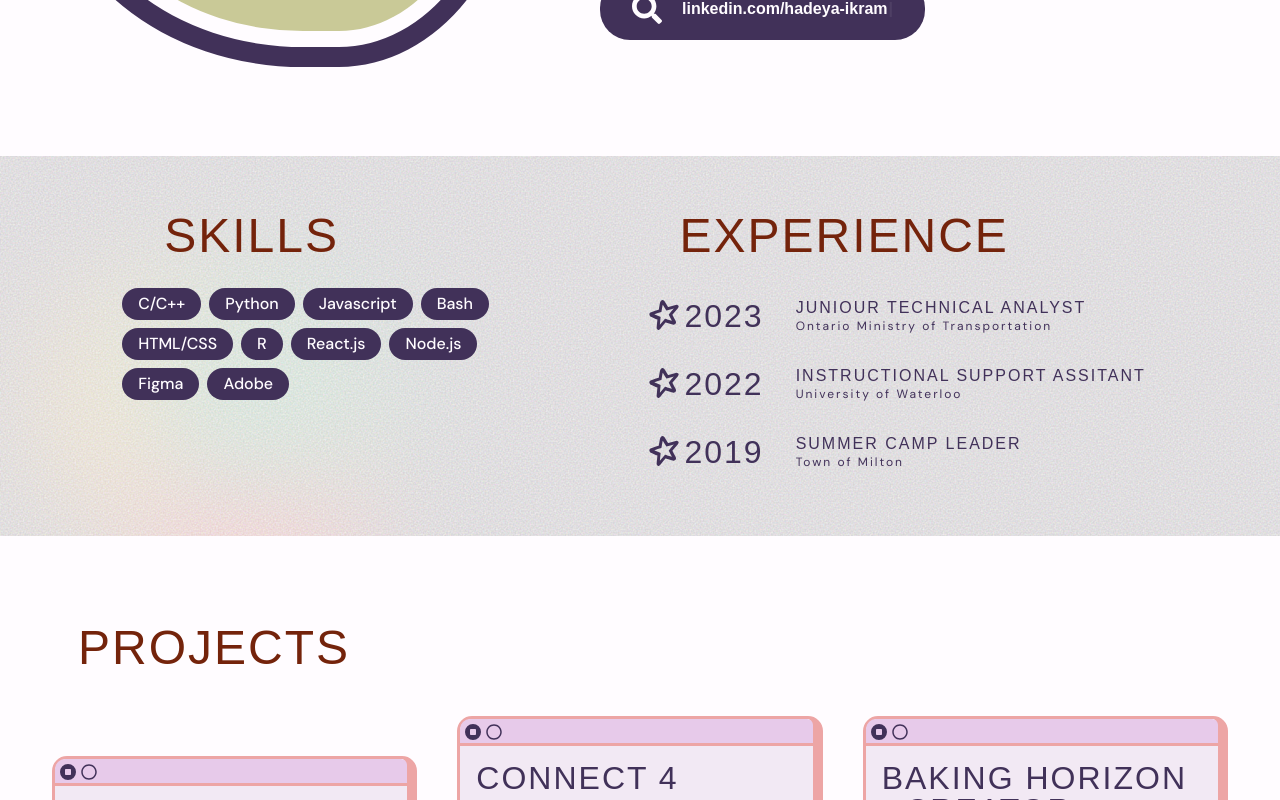
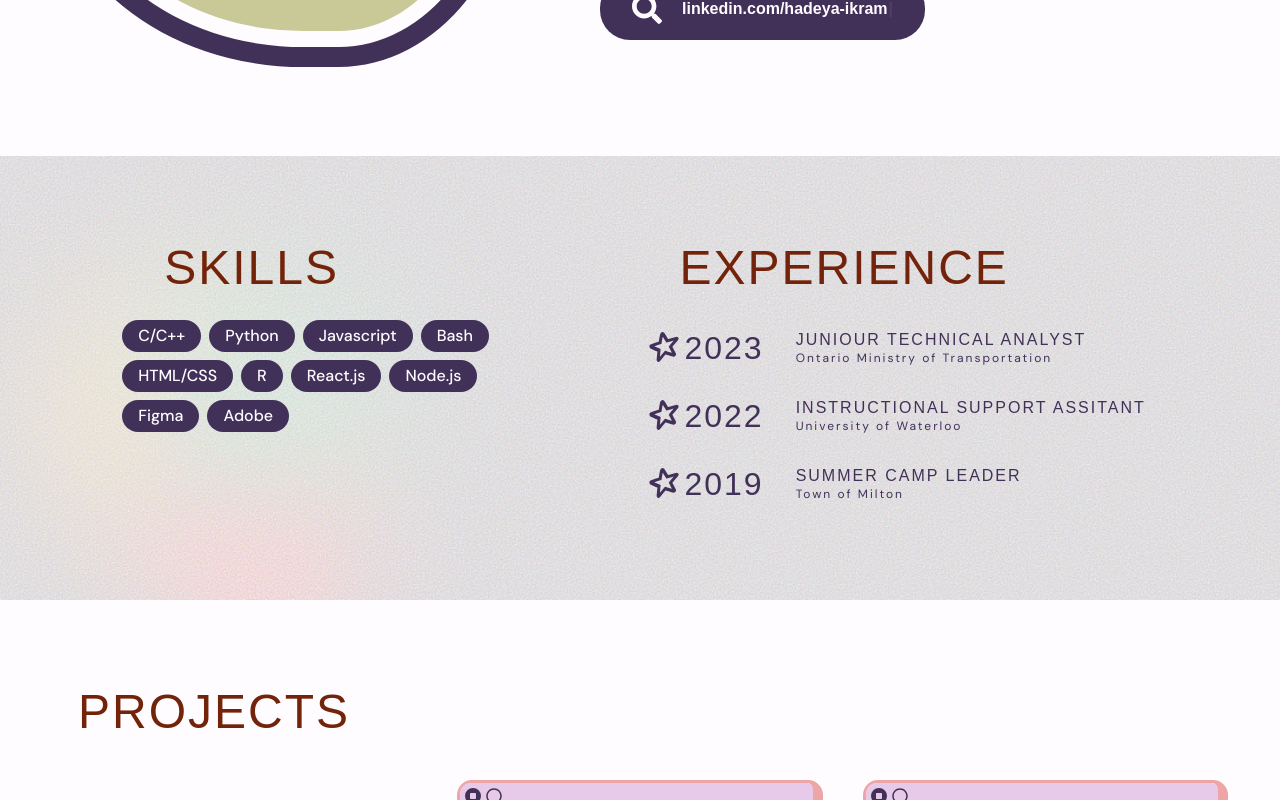
Before and after one commit to hadeya3ik/portfolio, a React (Vite) app: page / in a window 1280 px wide. Shown: the part 603-1403 px from the top of the page. Built offline with nearby package versions, Linux system fonts and the light colour scheme; a web font is replaced by a local one.

Commit message:
fixing padding

```diff
--- a/src/components/skills/skills.css
+++ b/src/components/skills/skills.css
@@ -5,10 +5,6 @@
     padding: 0.5rem 1rem;
     border-radius: 25px;
     margin: 0.25rem;
-}
-
-.skills_container {
-    display: flex;
 }
 
 .experience {
@@ -67,20 +63,7 @@
     }
 }
 
-/* Add this to your main container, likely the top-level div of your app or the specific component */
-.main-container {
-    position: relative; /* This creates a new positioning context for absolutely positioned children */
-    overflow: hidden; /* This ensures that nothing spills outside the container */
-    /* other styles */
-  }
-
-  /* Your existing styles for .grainy-background */
-  .grainy-background {
-    position: absolute;
-    top: 0;
-    left: 0;
-    right: 0;
-    bottom: 0; /* This ensures that the div covers the whole parent container */
-    z-index: -1;
-    /* other styles */
-  }
+.skills_container {
+    padding-top: 5rem;
+    padding-bottom: 5rem;
+}
--- a/src/components/skills/skills.jsx
+++ b/src/components/skills/skills.jsx
@@ -1,5 +1,4 @@
 import './skills.css'
-import Masonry, {ResponsiveMasonry} from "react-responsive-masonry"
 import { SiApachespark } from "react-icons/si";
 import GrainyBackground from '../grain_gradient/grainyBackground';
 
@@ -19,7 +18,7 @@ function Job({year, title, company}) {
 
 function skills() {
   return (
-    <div className="main-container">
+    <>
       <GrainyBackground />
     <div className="skills_container">
       <div className="tech_skills_container">
@@ -49,7 +48,7 @@ function skills() {
         <Job year="2019" title="summer camp leader" company="Town of Milton"/>
       </div>
     </div>
-    </div>
+    </>
   )
 }
 
```
